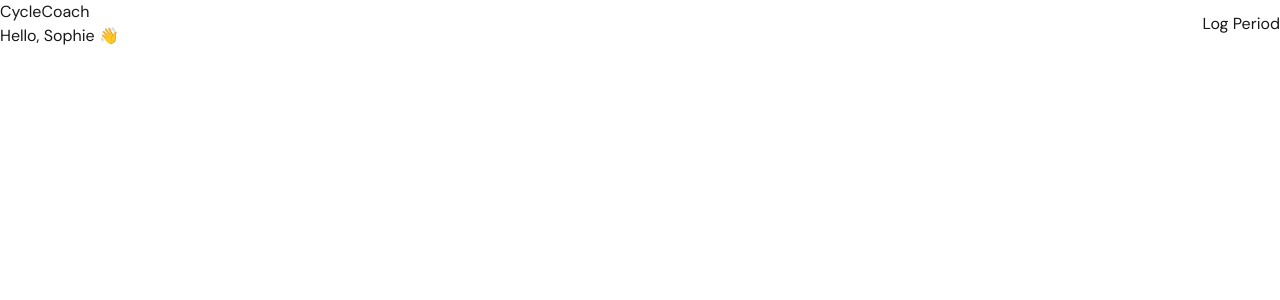
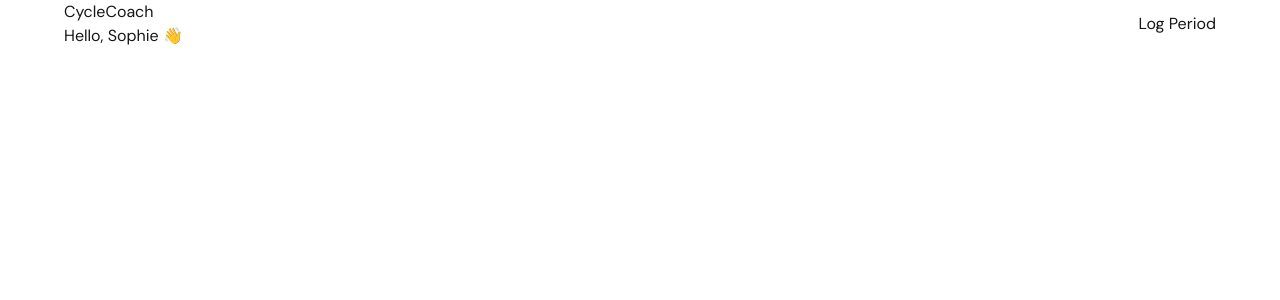
Before and after one commit to zofienora/cyclecoach, a Next.js app in the folder my-app/: page / in a window 1280 px wide. Shown: the top 300 px of the page. Built offline with nearby package versions, Linux system fonts and the light colour scheme.

Commit message:
added 90 p width to page

```diff
--- a/my-app/app/page.tsx
+++ b/my-app/app/page.tsx
@@ -2,7 +2,7 @@ import Header from "./components/Header";
 
 export default function Home() {
   return (
-    <main className="max-w-md mx-auto px-4">
+    <main className="w-[90%] max-w-xl mx-auto px-4">
       <Header />
       {/* More components like PhaseTracker will come next */}
     </main>
```
